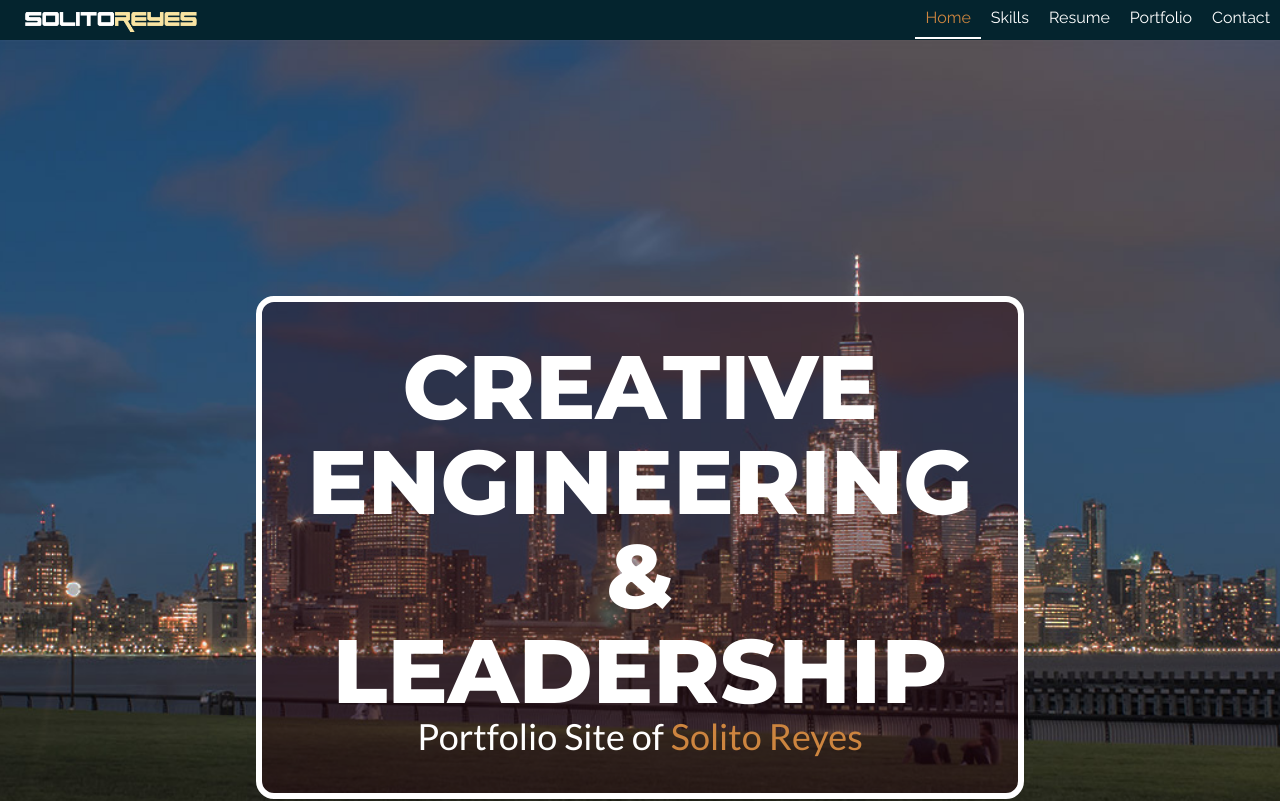
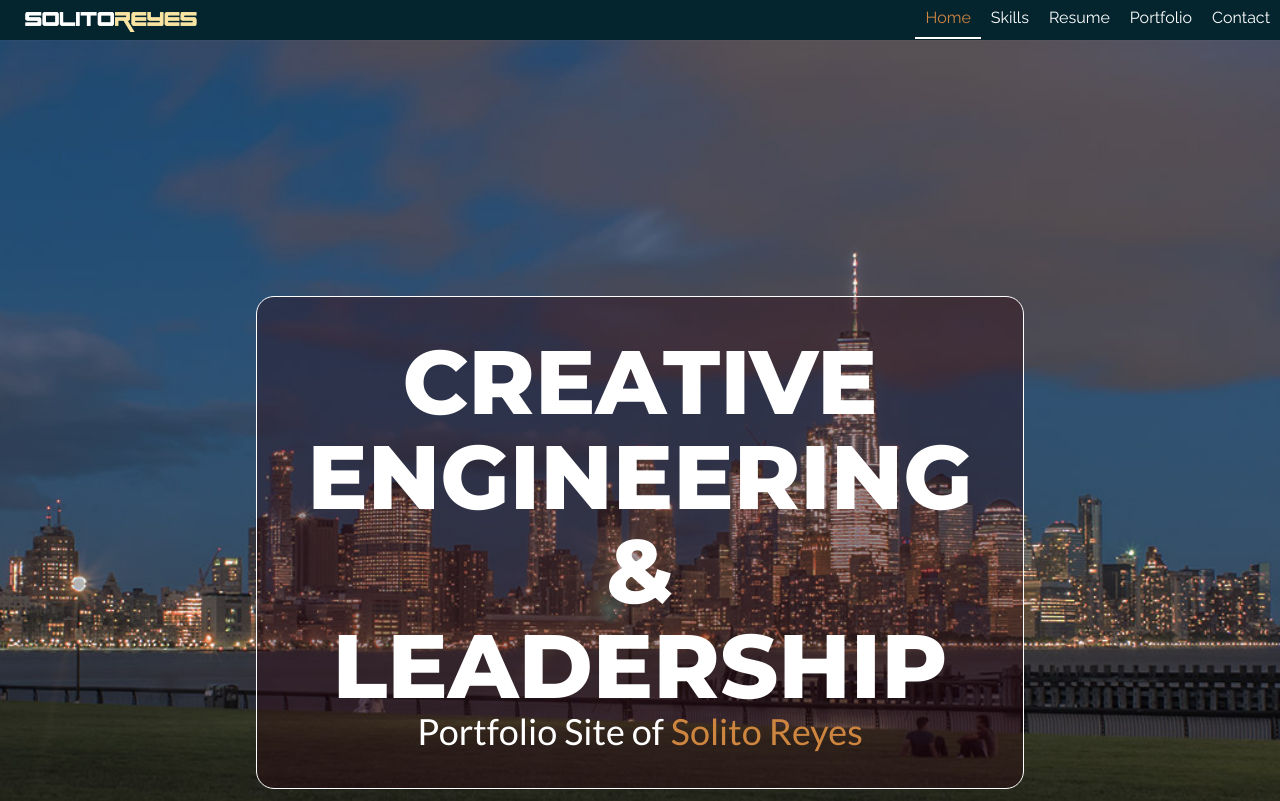
Before and after one commit to solitonyc/solito-portfolio, a React (Create React App) app: page / in a window 1280 px wide. Shown: the top 801 px of the page. Built offline with nearby package versions, Linux system fonts and the light colour scheme; a web font is replaced by a local one.

Commit message:
made home section border of box thinner

```diff
--- a/src/components/home.css
+++ b/src/components/home.css
@@ -37,7 +37,7 @@
     margin: 0 auto;
     padding: 5% 0;
     border-radius: 18px;
-    border: white 6px solid;
+    border: white 1px solid;
     background-color: rgba(43, 5, 16, 0.4)
 }
 
```
